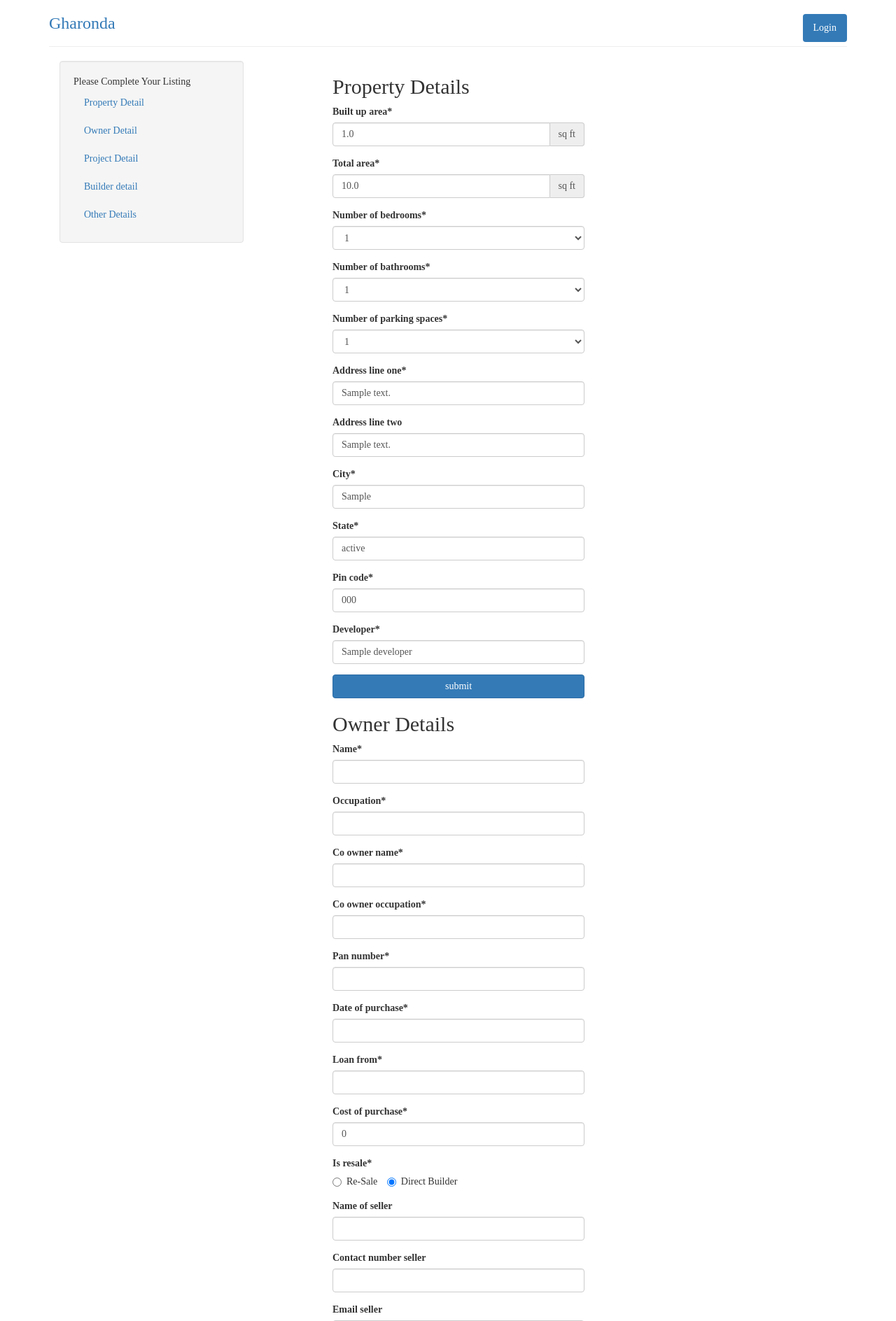
After one commit to utkbansal/gharonda, a Django app: page /properties/dashboard/1/ in a window 1280 px wide. The commit adds this page. Shown: the top 1888 px of the page at 70% size. Run offline with Django 3.2, Linux system fonts and the light colour scheme; tables that the repository leaves empty hold one stand-in row (values such as "Sample post"); data that the repository does not hold is empty; some libraries are stand-ins or nearby versions.

Commit message:
Merged all the views into DashboardView
* merged all the views
* all the forms on dashboard use ajax

```diff
--- a/properties/forms.py
+++ b/properties/forms.py
@@ -18,6 +18,7 @@ class PermissionForm(forms.Form):
 
         self.helper = FormHelper()
         self.helper.form_tag = False
+        self.helper.form_id = 'permission-form'
 
     def save(self, *args, **kwargs):
         project = kwargs.pop('project')
@@ -51,6 +52,7 @@ class ProjectForm(ModelForm):
         super(ProjectForm, self).__init__(*args, **kwargs)
         self.helper = FormHelper()
         self.helper.form_tag = False
+        self.helper.form_id='project-form'
         self.fields['bank'].required = False
         self.helper.layout = Layout(
             'name',
@@ -76,33 +78,45 @@ class ProjectForm(ModelForm):
         return super(ProjectForm, self).save()
 
 
-class ProjectBasicDetailsForm(forms.Form):
-    name = forms.CharField()
+
+class PropertyBasicDetailsForm(ModelForm):
     developer_name = forms.CharField()
-    address_line_one = forms.CharField()
-    address_line_two = forms.CharField(required=False)
-    city = forms.CharField()
-    state = forms.CharField()
-    pin_code = forms.CharField()
-    owner_name = forms.CharField()
+
+    class Meta:
+        model= Property
+        fields = [
+            'address_line_one',
+            'address_line_two',
+            'city',
+            'state',
+            'pin_code']
 
     def __init__(self, *args, **kwargs):
-        super(ProjectBasicDetailsForm, self).__init__(*args, **kwargs)
+        super(PropertyBasicDetailsForm, self).__init__(*args, **kwargs)
         self.helper = FormHelper()
+        # self.helper.form_tag =False
+        self.helper.form_id='project-basic-details-form'
+        self.fields['address_line_two'].required=False
         self.helper.layout = Layout(
-            'name',
+            # 'name',
             'developer_name',
             'address_line_one',
             'address_line_two',
             'city',
             'state',
             'pin_code',
-            'owner_name',
+            # 'owner_name',
             ButtonHolder(
                 Submit('Submit', 'submit', css_class='btn-block')
             )
         )
 
+    def save(self, commit=True):
+        developer_name = self.cleaned_data['developer_name']
+        dev, created = Developer.objects.get_or_create(name=developer_name)
+        print dev
+        self.instance.developer = dev
+        return super(PropertyBasicDetailsForm,self).save()
 
 MONTHS = (
     ('January', 'January'),
@@ -140,6 +154,8 @@ class DeveloperProjectForm(ModelForm):
     def __init__(self, *args, **kwargs):
         super(DeveloperProjectForm, self).__init__(*args, **kwargs)
         self.helper = FormHelper()
+        self.helper.form_tag=False
+        self.helper.form_id='developer-project-form'
         self.helper.layout = Layout(
             'project_name',
             'launch_date_month',
@@ -189,6 +205,8 @@ class OwnerForm(ModelForm):
     def __init__(self, *args, **kwargs):
         super(OwnerForm, self).__init__(*args, **kwargs)
         self.helper = FormHelper()
+        self.helper.form_tag=False
+        self.helper.form_id = 'owner-form'
         self.fields['name_of_seller'].required = False
         self.fields['contact_number_seller'].required = False
         self.fields['email_seller'].required = False
@@ -206,7 +224,8 @@ class OwnerForm(ModelForm):
             'contact_number_seller',
             'email_seller',
             ButtonHolder(
-                Submit('Submit', 'submit', css_class='btn-block')
+                Submit('owner-details', 'submit', css_class='btn-block',
+                       css_id='submit-owner-details')
             )
         )
 
@@ -262,7 +281,10 @@ class PropertyForm(ModelForm):
     def __init__(self, *args, **kwargs):
         super(PropertyForm, self).__init__(*args, **kwargs)
         self.helper = FormHelper()
-        self.fields['address_line_two'].required = False,
+        # self.helper.form_tag=False
+        # self.helper.disable_csrf=True
+        self.helper.form_id='property-details'
+        self.fields['address_line_two'].required = False
         self.helper.layout = Layout(
             AppendedText('built_up_area', 'sq ft'),
             AppendedText('total_area', 'sq ft'),
@@ -276,7 +298,7 @@ class PropertyForm(ModelForm):
             'pin_code',
             'developer',
             ButtonHolder(
-                Submit('Submit', 'submit', css_class='btn-block')
+                Submit('property-details', 'submit', css_class='btn-block', css_id='submit-property-details')
             )
         )
 
@@ -286,3 +308,29 @@ class PropertyForm(ModelForm):
         self.instance.developer = developer
 
         return super(PropertyForm, self).save()
+
+
+class OtherDetailsForm(ModelForm):
+    class Meta:
+        model = Property
+        fields = ['connectivity',
+                  'neighborhood_quality',
+                  'comments']
+
+    def __init__(self, *args, **kwargs):
+        super(OtherDetailsForm, self).__init__(*args, **kwargs)
+        self.helper = FormHelper()
+        self.helper.form_tag=False
+        self.fields['connectivity'].required = False
+        self.fields['neighborhood_quality'].required = False
+        self.fields['comments'].required = False
+
+        self.helper.layout = Layout(
+            'connectivity',
+            'neighborhood_quality',
+            'comments',
+            ButtonHolder(
+                Submit('other-details', 'submit', css_class='btn-block',
+                       css_id='submit-other-details')
+            )
+        )
--- a/properties/templates/dashboard.html
+++ b/properties/templates/dashboard.html
@@ -9,11 +9,11 @@
                             <li class="nav-header">Please Complete Your
                                 Listing
                             </li>
-                            <li><a href="{% url 'new' %}">Property Detail</a>
+                            <li><a href="#">Property Detail</a>
                             </li>
-                            <li><a href="{% url 'owner' %}">Owner Detail</a>
+                            <li><a href="#">Owner Detail</a>
                             </li>
-                            <li><a href="{% url 'project' %}">Project Detail</a>
+                            <li><a href="#">Project Detail</a>
                             </li>
                             <li><a href="#">Builder detail</a>
                             </li>
--- /dev/null
+++ b/properties/templates/mega.html
@@ -0,0 +1,50 @@
+{% extends 'dashboard.html' %}
+{% load crispy_forms_tags %}
+{% load staticfiles %}
+
+{% block css %}
+    <link href="//cdnjs.cloudflare.com/ajax/libs/select2/4.0.0/css/select2.min.css"
+          rel="stylesheet"/>
+{% endblock %}
+
+{% block form %}
+    <h2>Property Details</h2>
+        {% crispy property_form %}
+
+
+    <h2>Owner Details</h2>
+    <form method="post" id="owner-details">
+        {% crispy owner_form %}
+    </form>
+
+
+    <h2>Project Details</h2>
+    <form method="post" id="project-details">
+        {% crispy project_form %}
+        <h4>Add permission</h4>
+        {% crispy permission_form %}
+        <div class="buttonHolder">
+            <input type="submit" name="project-details"
+                   value="submit"
+                   class="btn btn-primary btn-block"
+                   id="submit-project-details">
+        </div>
+    </form>
+
+
+    <h2>Other Details</h2>
+    <form method="post" id="other-details">
+
+        {% crispy other_details_form %}
+    </form>
+{% endblock %}
+
+{% block js %}
+    <script src="{% static 'js/ajax.js' %}"></script>
+    <script src="//cdnjs.cloudflare.com/ajax/libs/select2/4.0.0/js/select2.min.js"></script>
+
+    <script type="text/javascript">
+        $('#id_bank').select2();
+
+    </script>
+{% endblock %}
--- a/properties/templates/new-property.html
+++ b/properties/templates/new-property.html
@@ -1,4 +1,5 @@
 {% extends 'dashboard.html' %}
+{% load staticfiles %}
 
 {% load crispy_forms_tags %}
 
@@ -17,4 +18,4 @@
     <h2>Form Title</h2>
     <hr>
     {% crispy form %}
-{% endblock %}
+    <script src="{% static 'js/ajax.js'  %}"></script>{% endblock %}
--- a/properties/urls.py
+++ b/properties/urls.py
@@ -1,13 +1,20 @@
 from django.conf.urls import url
 
-from views import PropertyFormView, OwnerFormView, DeveloperProjectFormView, \
-    BasicDetailsFormView, ProjectView
+from views import (
+    # PropertyFormView,
+    #                OwnerFormView,
+    #                DeveloperProjectFormView,
+                   BasicDetailsFormView,
+                   # ProjectView,
+                   # TestView,
+                   DashboardView)
 
 urlpatterns = [
-    url(r'^new/$', PropertyFormView.as_view(), name='new'),
-    url(r'^owner/$', OwnerFormView.as_view(), name='owner'),
-    url(r'^project/$', DeveloperProjectFormView.as_view(), name='project'),
+    # url(r'^new/$', PropertyFormView.as_view(), name='new'),
+    # url(r'^owner/$', OwnerFormView.as_view(), name='owner'),
+    # url(r'^project/$', DeveloperProjectFormView.as_view(), name='project'),
     # url(r'^test/$', TestView.as_view(), name='test'),
     url(r'^basic/$', BasicDetailsFormView.as_view(), name='basic'),
-    url(r'^any/$', ProjectView.as_view(), name='any'),
+    # url(r'^any/$', ProjectView.as_view(), name='any'),
+    url(r'^dashboard/(?P<property_id>[0-9]+)/$', DashboardView.as_view(), name='dashboard'),
 ]
--- a/properties/views.py
+++ b/properties/views.py
@@ -1,105 +1,187 @@
-from django.core.urlresolvers import reverse_lazy
-from django.shortcuts import redirect, render
+from crispy_forms.utils import render_crispy_form
+# from django.core.serializers import json
+from django.shortcuts import render
+from django.views.decorators.csrf import csrf_exempt
 from django.views.generic import FormView, TemplateView
 from braces import views
-from django.http import HttpResponseRedirect
+from django.http import HttpResponseRedirect, HttpResponse, JsonResponse
+import json
 
 from forms import (PropertyForm,
                    OwnerForm,
                    DeveloperProjectForm,
-                   ProjectBasicDetailsForm,
+                   PropertyBasicDetailsForm,
                    ProjectForm,
-                   PermissionForm)
-
-#
-# class TestView(FormView):
-#     form_class = PermissionForm
-#     template_name = 'new-property.html'
+                   PermissionForm,
+                   OtherDetailsForm)
+from properties.models import Property
 
 
 class BasicDetailsFormView(views.LoginRequiredMixin, FormView):
     template_name = 'basic-details.html'
-    form_class = ProjectBasicDetailsForm
+    form_class = PropertyBasicDetailsForm
 
     def form_valid(self, form):
-        form_data = form.cleaned_data
-        self.request.session['data'] = form_data
-        return HttpResponseRedirect(reverse_lazy('new'))
+        print self.request.POST
+        property = form.save()
+        print (type(property))
+        print property.id
+        return HttpResponseRedirect('/properties/dashboard/' + str(property.id))
 
 
-class DeveloperProjectFormView(views.LoginRequiredMixin, FormView):
-    form_class = DeveloperProjectForm
-    template_name = 'new-property.html'
-    success_url = 'success'
+class DashboardView(views.LoginRequiredMixin, TemplateView):
+    template_name = 'mega.html'
 
-    def form_valid(self, form):
-        form.save()
-        return HttpResponseRedirect(self.success_url)
-
-
-class PropertyFormView(views.LoginRequiredMixin, FormView):
-    form_class = PropertyForm
-    template_name = 'new-property.html'
-
-    def get(self, request, *args, **kwargs):
-        if 'data' in request.session:
-            initial = super(PropertyFormView, self).get_initial()
-            initial['address_line_one'] = self.request.session['data'][
-                'address_line_one']
-            initial['address_line_two'] = self.request.session['data'][
-                'address_line_two']
-            initial['state'] = self.request.session['data']['state']
-            initial['developer'] = self.request.session['data'][
-                'developer_name']
-            initial['pin_code'] = self.request.session['data']['pin_code']
-            initial['city'] = self.request.session['data']['city']
-
-            form = PropertyForm(initial=initial)
-
-            self.request.session.pop('data')
-            return self.render_to_response(self.get_context_data(form=form))
-
-        # messages.error(request, 'You need to add basic info first')
-        return redirect(reverse_lazy('basic'))
-
-    def form_valid(self, form):
-        form.save()
-        return HttpResponseRedirect('success')
-
-
-class OwnerFormView(FormView):
-    form_class = OwnerForm
-    template_name = 'owner.html'
-    success_url = reverse_lazy('index')
-
-    def form_valid(self, form):
-        form.save()
-        return HttpResponseRedirect(self.success_url)
-
-
-class ProjectView(views.LoginRequiredMixin, TemplateView):
-    template_name = 'project.html'
-
-    def get(self, request, *args, **kwargs):
+    def get(self, request, property_id, *args, **kwargs):
+        print property_id
+        p = Property.objects.get(id=property_id)
+        property_form = PropertyForm(instance=p,
+                                     initial={'developer': p.developer.name})
+        owner_form = OwnerForm()
+        # project_form and permission_form are art of a the same form
+        project_form = ProjectForm()
         permission_form = PermissionForm()
-        project_form = ProjectForm()
-
-        return render(request, self.template_name,
-                      {'permission_form': permission_form,
-                       'project_form': project_form})
-
-    def post(self, request, *args, **kwargs):
-        permission_form = PermissionForm(request.POST)
-        project_form = ProjectForm(request.POST)
+        other_details_form = OtherDetailsForm(instance=p)
 
         forms = {
+            'property_form': property_form,
+            'owner_form': owner_form,
+            'project_form': project_form,
             'permission_form': permission_form,
-            'project_form': project_form,
+            'other_details_form': other_details_form
         }
 
-        if permission_form.is_valid() and project_form.is_valid():
-            project = project_form.save()
-            permission_form.save(project=project)
-            return redirect(reverse_lazy('index'))
+        return render(request, self.template_name, forms)
 
-        return render(request, self.template_name, forms)
+    def post(self, request, property_id, *args, **kwargs):
+        if request.is_ajax:
+
+            property = Property.objects.get(id=property_id)
+            property_form = PropertyForm(request.POST, instance=property)
+            owner_form = OwnerForm(request.POST)
+            developer_project_form = DeveloperProjectForm(request.POST)
+            project_basic_details_form = PropertyBasicDetailsForm(request.POST)
+            project_form = ProjectForm(request.POST)
+            permission_form = PermissionForm(request.POST)
+            other_details_form = OtherDetailsForm(request.POST, instance=property)
+            print request.POST
+            if 'property-details' in request.POST:
+                if property_form.is_valid():
+
+                    property_form.save()
+                    return JsonResponse({'success': 'true'})
+                else:
+                    form_html = render_crispy_form(property_form)
+                    return JsonResponse({'success':'false',
+                                         'form_html':form_html})
+
+            if 'owner-details' in request.POST:
+                if owner_form.is_valid():
+                    print request.POST
+                    print 'owner form valid'
+                    owner_form.save()
+                    return JsonResponse({'success':'true' })
+                else:
+                    form_html = render_crispy_form(owner_form)
+                    return JsonResponse({'success':'false',
+                                         'form_html':form_html})
+
+            if 'project-details' in request.POST:
+                if project_form.is_valid() and permission_form.is_valid():
+                    print 'valid project form'
+                    project = project_form.save()
+                    permission_form.save(project=project)
+                    return JsonResponse({'success': 'true'})
+                else:
+                    project_form_html = render_crispy_form(project_form)
+                    permission_form_html = render_crispy_form(permission_form)
+                    form_html = project_form_html+permission_form_html
+                    return JsonResponse({'success':'false',
+                                         'form_html':form_html})
+
+            if 'other-details' in request.POST:
+                if other_details_form.is_valid():
+                    print 'other details form submitted'
+                    other_details_form.save()
+                    return JsonResponse({'success': 'true'})
+                else:
+                    form_html = render_crispy_form(other_details_form)
+                    return JsonResponse({'success':'true',
+                                         'form_html':form_html})
+
+# class DeveloperProjectFormView(views.LoginRequiredMixin, FormView):
+#     form_class = DeveloperProjectForm
+#     template_name = 'new-property.html'
+#     success_url = 'success'
+#
+#     def form_valid(self, form):
+#         form.save()
+#         return HttpResponseRedirect(self.success_url)
+#
+#
+# class OwnerFormView(FormView):
+#     form_class = OwnerForm
+#     template_name = 'owner.html'
+#     success_url = reverse_lazy('index')
+#
+#     def form_valid(self, form):
+#         form.save()
+#         return HttpResponseRedirect(self.success_url)
+#
+#
+# class PropertyFormView(views.LoginRequiredMixin, FormView):
+#     form_class = PropertyForm
+#     template_name = 'new-property.html'
+#
+#     def get(self, request, *args, **kwargs):
+#         if 'data' in request.session:
+#             initial = super(PropertyFormView, self).get_initial()
+#             initial['address_line_one'] = self.request.session['data'][
+#                 'address_line_one']
+#             initial['address_line_two'] = self.request.session['data'][
+#                 'address_line_two']
+#             initial['state'] = self.request.session['data']['state']
+#             initial['developer'] = self.request.session['data'][
+#                 'developer_name']
+#             initial['pin_code'] = self.request.session['data']['pin_code']
+#             initial['city'] = self.request.session['data']['city']
+#
+#             form = PropertyForm(initial=initial)
+#
+#             self.request.session.pop('data')
+#             return self.render_to_response(self.get_context_data(form=form))
+#
+#         # messages.error(request, 'You need to add basic info first')
+#         return redirect(reverse_lazy('basic'))
+#
+#     def form_valid(self, form):
+#         form.save()
+#         return HttpResponseRedirect('success')
+#
+#
+# class ProjectView(views.LoginRequiredMixin, TemplateView):
+#     template_name = 'project.html'
+#
+#     def get(self, request, *args, **kwargs):
+#         permission_form = PermissionForm()
+#         project_form = ProjectForm()
+#
+#         return render(request, self.template_name,
+#                       {'permission_form': permission_form,
+#                        'project_form': project_form})
+#
+#     def post(self, request, *args, **kwargs):
+#         permission_form = PermissionForm(request.POST)
+#         project_form = ProjectForm(request.POST)
+#
+#         forms = {
+#             'permission_form': permission_form,
+#             'project_form': project_form,
+#         }
+#
+#         if permission_form.is_valid() and project_form.is_valid():
+#             project = project_form.save()
+#             permission_form.save(project=project)
+#             return redirect(reverse_lazy('index'))
+#
+#         return render(request, self.template_name, forms)
--- /dev/null
+++ b/static/js/ajax.js
@@ -0,0 +1,125 @@
+$(document).ready(function () {
+    var propertyDetailsForm = $('#property-details');
+    var button = $('#submit-property-details');
+    button.click(function () {
+        var post = $(this).attr("name") + "=" + $(this).val();
+        var form_data = $(propertyDetailsForm).serialize() + "&" + post;
+        console.log(form_data);
+
+        $.ajax({
+            data: form_data,
+            type: 'POST',
+            //headers: { "X-CSRFToken": getCookie("csrftoken") },
+            url: $(this).attr('action'),
+            success: function (data) {
+                //var json_response = JSON.parse(data);
+                console.log(data);
+                if ((data['success'] == 'false')) {
+                    alert('here');
+                    // Here we replace the form, for the
+                    $('#property-details').replaceWith(data['form_html']);
+                }
+                else {
+                    // Here you can show the user a success message or do whatever you need
+                    alert('works!');
+                }
+            }
+        });
+        return false;
+    });
+});
+
+
+$(document).ready(function () {
+    var ownerDetailsForm = $('#owner-details');
+    var button = $('#submit-owner-details');
+    button.click(function () {
+        var post = $(this).attr("name") + "=" + $(this).val();
+        var form_data = $(ownerDetailsForm).serialize() + "&" + post;
+        console.log(form_data);
+
+        $.ajax({
+            data: form_data,
+            type: 'POST',
+            url: $(this).attr('action'),
+            success: function (data) {
+                //var json_response = JSON.parse(data);
+                console.log(data);
+                if ((data['success'] == 'false')) {
+                    alert('here');
+                    // Here we replace the form, for the
+                    $('#owner-details').replaceWith(data['form_html']);
+                }
+                else {
+                    // Here you can show the user a success message or do whatever you need
+                    alert('works!');
+                }
+            }
+        });
+        return false;
+    });
+});
+
+
+$(document).ready(function () {
+    var projectDetailsForm = $('#project-details');
+    var button = $('#submit-project-details');
+    button.click(function () {
+        var post = $(this).attr("name") + "=" + $(this).val();
+        var form_data = $(projectDetailsForm).serialize() + "&" + post;
+        console.log(form_data);
+
+        $.ajax({
+            data: form_data,
+            type: 'POST',
+            url: $(this).attr('action'),
+            success: function (data) {
+                //var json_response = JSON.parse(data);
+                console.log(data);
+                if ((data['success'] == 'false')) {
+                    alert('here');
+                    // Here we replace the form, for the
+                    $('#project-details').replaceWith(data['form_html']);
+                }
+                else {
+                    // Here you can show the user a success message or do whatever you need
+                    alert('works!');
+                }
+            }
+        });
+        return false;
+    });
+});
+
+
+
+
+$(document).ready(function () {
+    var otherDetailsForm = $('#other-details');
+    var button = $('#submit-other-details');
+    button.click(function () {
+        var post = $(this).attr("name") + "=" + $(this).val();
+        var form_data = $(otherDetailsForm).serialize() + "&" + post;
+        console.log(form_data);
+
+        $.ajax({
+            data: form_data,
+            type: 'POST',
+            url: $(this).attr('action'),
+            success: function (data) {
+                //var json_response = JSON.parse(data);
+                console.log(data);
+                if ((data['success'] == 'false')) {
+                    alert('here');
+                    // Here we replace the form, for the
+                    $('#other-details').replaceWith(data['form_html']);
+                }
+                else {
+                    // Here you can show the user a success message or do whatever you need
+                    alert('works!');
+                }
+            }
+        });
+        return false;
+    });
+});
```
Also changed, not shown: properties/models.py (+7 -4 lines), properties/migrations/0010_auto_20150618_0750.py (added), properties/migrations/0011_auto_20150618_0848.py (added).
